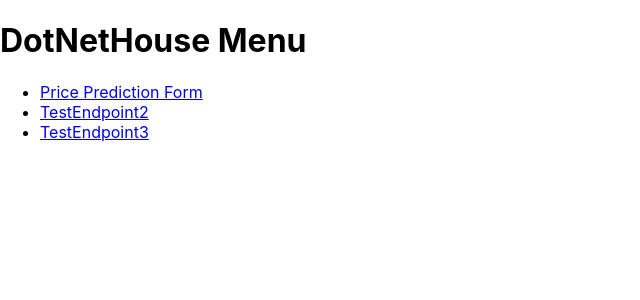
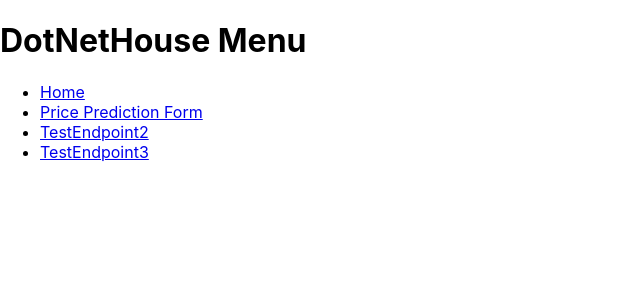
Before and after one commit to SteLoghin/proiect-NET, a React (Create React App) app in the folder react_frontend_test/: page /home in a window 1280 px wide. Shown: the top 300 px of the page, without its empty margins (0-640 px from the left). Built offline with nearby package versions, Linux system fonts and the light colour scheme.

Commit message:
BrowserRouter structure

```diff
--- a/react_frontend_test/src/Components/MainNavigation.js
+++ b/react_frontend_test/src/Pages/MainNavigation.js
@@ -11,6 +11,7 @@ const MainNavigation = props => {
             <nav className="main-navigation__item">
                 <ul>
                     <React.Fragment>
+                        <li><NavLink to="/home">Home</NavLink></li>
                         <li><NavLink to="/price-prediction">Price Prediction Form</NavLink></li>
                         <li><NavLink to="/endpoint2">TestEndpoint2</NavLink></li>
                         <li><NavLink to="/endpoint3">TestEndpoint3</NavLink></li>
```
Also changed, not shown: react_frontend_test/src/App.js (+4 -4 lines), react_frontend_test/src/Pages/Endpoint2Page.js (renamed from react_frontend_test/src/Components/Endpoint2Page.js), react_frontend_test/src/Pages/Endpoint3Page.js (renamed from react_frontend_test/src/Components/Endpoint3Page.js), react_frontend_test/src/Pages/PostForm.js (renamed from react_frontend_test/src/Components/PostForm.js), 1 other file (tests, documents, lock files or other folders).
